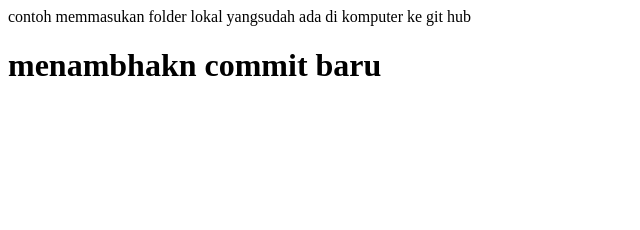
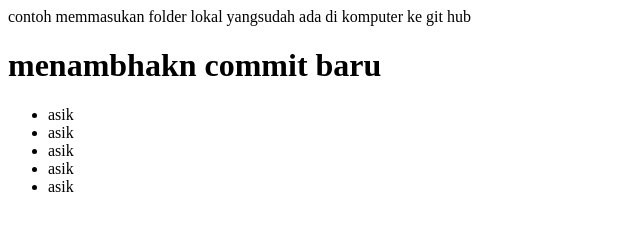
Before and after one commit to vidy666/testgithub2, a plain HTML site: page index.html in a window 1280 px wide. Shown: the whole page, without its empty margins (0-640 px from the left). Drawn offline with Linux system fonts and the light colour scheme.

Commit message:
menambahkan beberapa scrip

```diff
--- a/index.html
+++ b/index.html
@@ -13,6 +13,13 @@
     git hub
 
     <h1>menambhakn commit baru</h1>
+    <ul>
+        <li>asik</li>
+        <li>asik</li>
+        <li>asik</li>
+        <li>asik</li>
+        <li>asik</li>
+    </ul>
 </body>
 
 </html>
```
